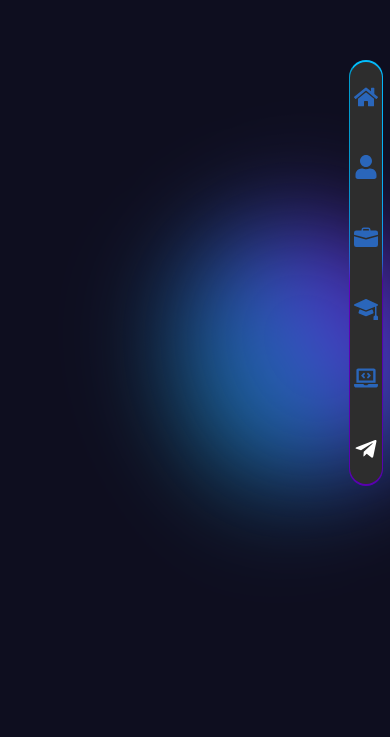
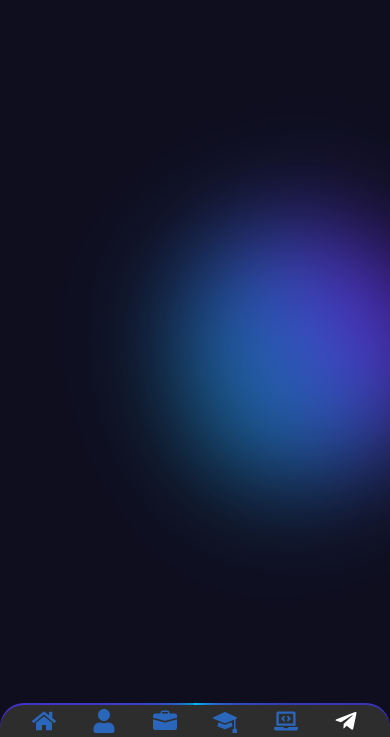
Before and after one commit to ali8642/portfolio-ali8642, a React (Vite) app: page /contact in a window 390 px wide. Shown: the part 107-844 px from the top of the page. Built offline with nearby package versions, Linux system fonts and the light colour scheme.

Commit message:
sidebar media query updated

```diff
--- a/src/App.css
+++ b/src/App.css
@@ -174,7 +174,7 @@ body {
     border-radius: 24px;
     position: fixed;
     right: 2%;
-    top: 20%;
+    bottom: 20%;
     font-size: 2rem;
     aspect-ratio: 1/1;
     display: flex;
@@ -227,7 +227,7 @@ li {
     border-radius: 26px;
     position: fixed;
     right: 1.9%;
-    top: 19.8%;
+    bottom: 19.8%;
     z-index: 10;
     background: conic-gradient(from var(--deg) at center,
             #00c3ff,
@@ -257,15 +257,28 @@ li {
 
 @media (max-width: 999px) {
     .sidebar {
-        max-width: 32px;
-        max-height: 50%;
+        left: 0;
+        bottom: 0;
+        min-width: 100%;
+        max-height: 32px;
         font-size: 1.5rem;
+        border-radius: 24px 24px 0 0;
+    }
+
+    .sidebar ul {
+        width: 100%;
+        display: flex;
+        flex-direction: row;
+        justify-content: space-evenly;
     }
 
     .gradient {
-        max-height: 50.5%;
-        max-width: 34px;
-        right: 1.7%;
+        left: 0;
+        bottom: 0;
+        min-width: 100%;
+        max-height: 34px;
+        font-size: 1.5rem;
+        border-radius: 24px 24px 0 0;
     }
 }
 
```
